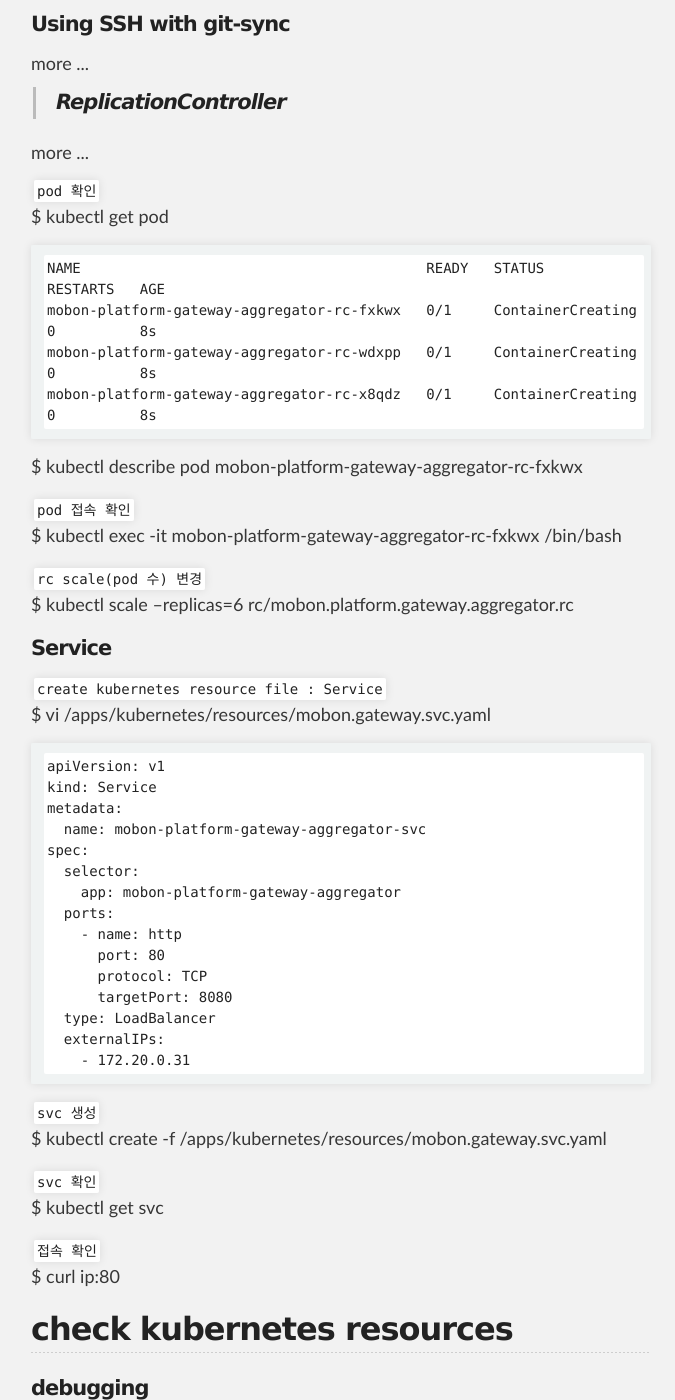
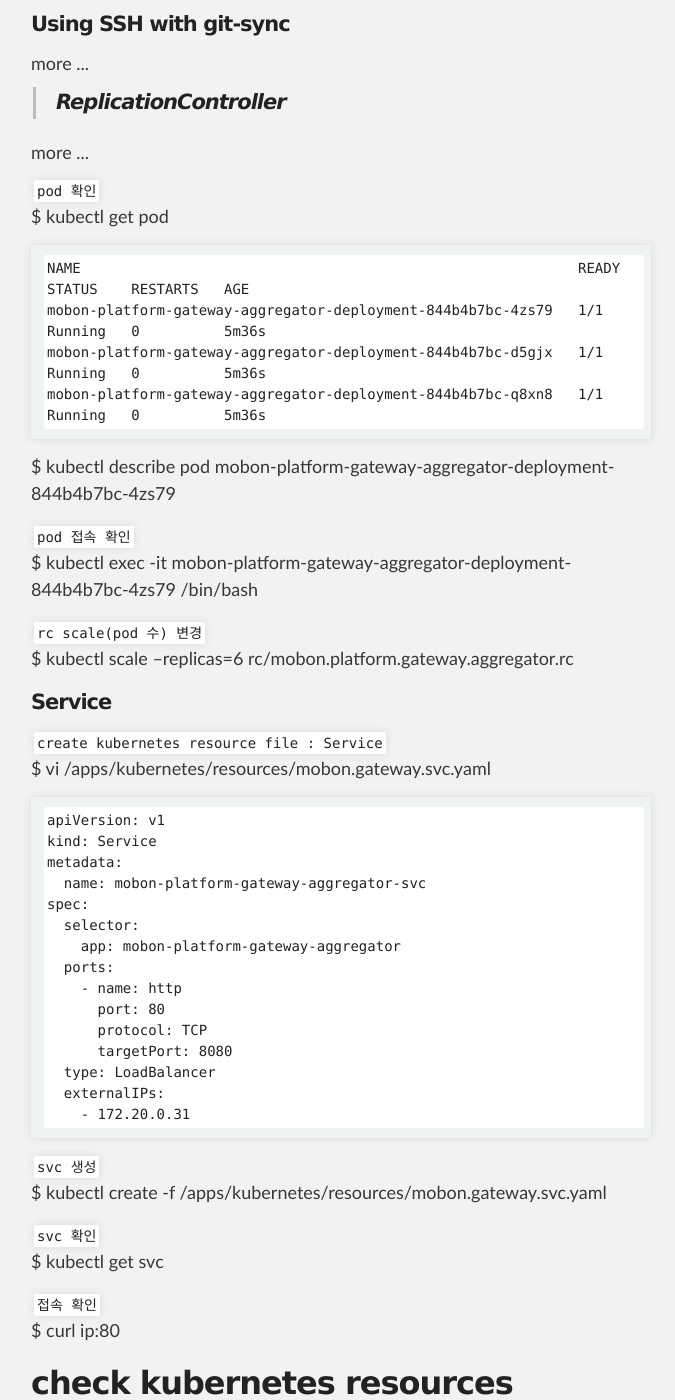
Before and after one commit to unlimited9/unlimited9.github.com, a Jekyll site: the page built from reference.notes/TA/cloud/kubernetes/how.to.deployment.md, in a window 1280 px wide and 1400 px high, scrolled down 3184 px. Shown: the whole window, without its empty margins (299-974 px from the left). Built offline with Jekyll 4.4.1, drawn with Linux system fonts in a browser that asks for light colours; our own code applies the rules of GitHub Pages for plain Markdown files; some of the changed text lies outside the part shown.

Commit message:
Update how.to.deployment.md

````diff
--- a/reference.notes/TA/cloud/kubernetes/how.to.deployment.md
+++ b/reference.notes/TA/cloud/kubernetes/how.to.deployment.md
@@ -191,15 +191,15 @@ $ kubectl get secret git-creds
 `pod 확인`
 $ kubectl get pod
 ```
-NAME                                         READY   STATUS              RESTARTS   AGE
-mobon-platform-gateway-aggregator-rc-fxkwx   0/1     ContainerCreating   0          8s
-mobon-platform-gateway-aggregator-rc-wdxpp   0/1     ContainerCreating   0          8s
-mobon-platform-gateway-aggregator-rc-x8qdz   0/1     ContainerCreating   0          8s
+NAME                                                           READY   STATUS    RESTARTS   AGE
+mobon-platform-gateway-aggregator-deployment-844b4b7bc-4zs79   1/1     Running   0          5m36s
+mobon-platform-gateway-aggregator-deployment-844b4b7bc-d5gjx   1/1     Running   0          5m36s
+mobon-platform-gateway-aggregator-deployment-844b4b7bc-q8xn8   1/1     Running   0          5m36s
 ```
-$ kubectl describe pod mobon-platform-gateway-aggregator-rc-fxkwx
+$ kubectl describe pod mobon-platform-gateway-aggregator-deployment-844b4b7bc-4zs79
 
 `pod 접속 확인`
-$ kubectl exec -it mobon-platform-gateway-aggregator-rc-fxkwx /bin/bash
+$ kubectl exec -it mobon-platform-gateway-aggregator-deployment-844b4b7bc-4zs79 /bin/bash
 
 `rc scale(pod 수) 변경`
 $ kubectl scale --replicas=6 rc/mobon.platform.gateway.aggregator.rc
@@ -239,9 +239,9 @@ $ curl ip:80
 #### debugging
 $ kubectl get rc
 $ kubectl get pods
-$ kubectl describe pod mobon-platform-gateway-aggregator-rc-2nkbm
-$ kubectl logs mobon-platform-gateway-aggregator-deployment-9d5d98b77-484w9
-$ kubectl logs mobon-platform-gateway-aggregator-deployment-9d5d98b77-484w9 -c git-sync
+$ kubectl describe pod mobon-platform-gateway-aggregator-deployment-844b4b7bc-4zs79
+$ kubectl logs mobon-platform-gateway-aggregator-deployment-844b4b7bc-4zs79
+$ kubectl logs mobon-platform-gateway-aggregator-deployment-844b4b7bc-4zs79 -c git-sync
 $ journalctl -u kubelet
 
 ## delete kubernetes resources
````
